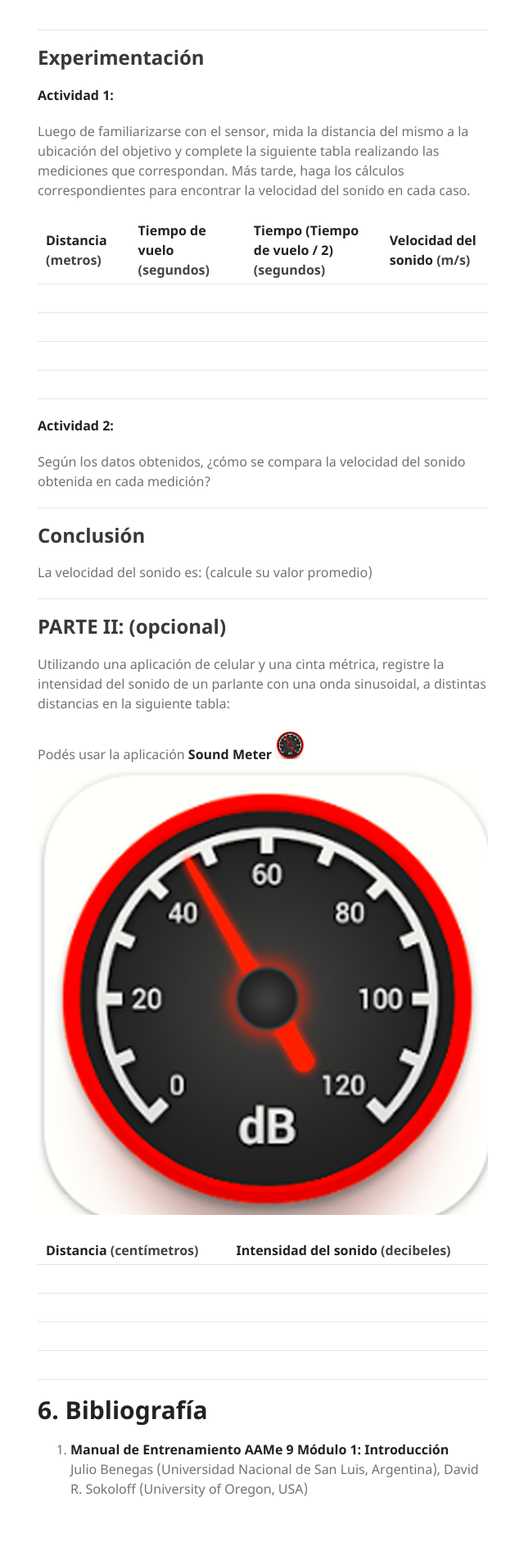
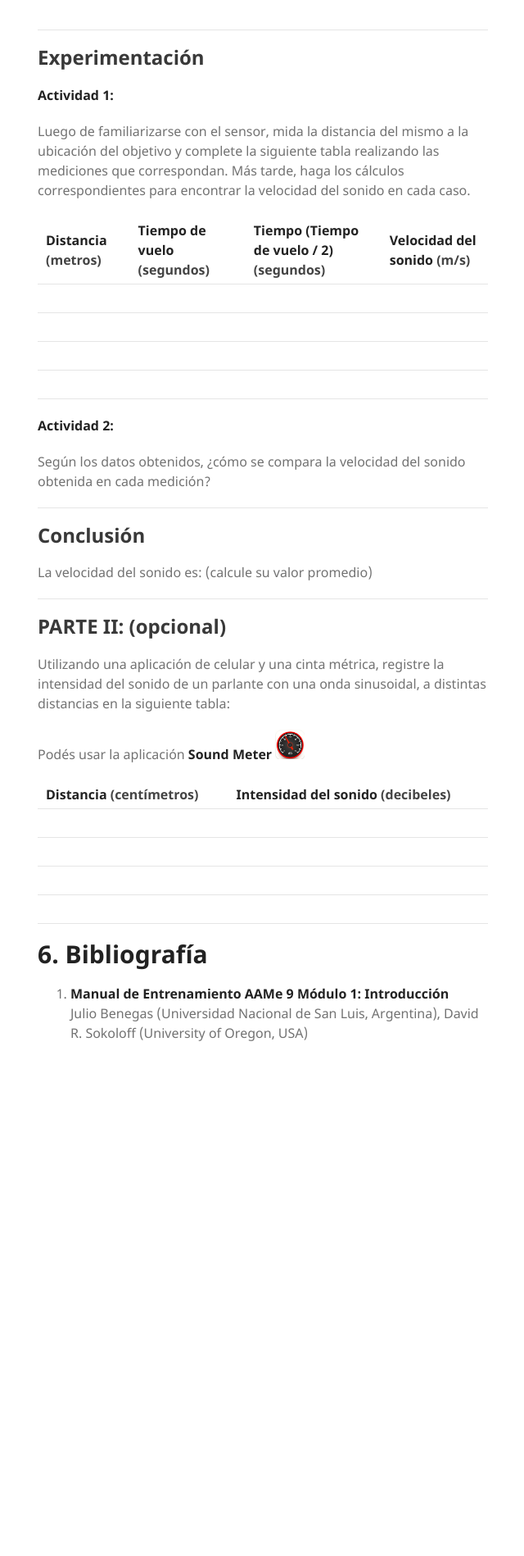
Before and after one commit to labunsl/labunsl.github.io, a Jekyll site: the page built from Documentacion/VelSon-GuiaEscolar.md, in a window 1280 px wide. Shown: the part 1102-3000 px from the top of the page at 82% size, without its empty margins (494-1134 px from the left). Built offline with Jekyll 4.4.1, drawn with Linux system fonts in a browser that asks for light colours; our own code applies the rules of GitHub Pages for plain Markdown files; after the commit the page ends 2444 px from its top, so only the background shows below that.

Commit message:
Update VelSon-GuiaEscolar.md

```diff
--- a/Documentacion/VelSon-GuiaEscolar.md
+++ b/Documentacion/VelSon-GuiaEscolar.md
@@ -65,7 +65,6 @@ La velocidad del sonido es: (calcule su valor promedio)
 Utilizando una aplicación de celular y una cinta métrica, registre la intensidad del sonido de un parlante con una onda sinusoidal, a distintas distancias en la siguiente tabla:
 
 Podés usar la aplicación <a href="https://play.google.com/store/apps/details?id=com.splendapps.decibel"> **Sound Meter** <img src="images/image2.png" alt="Sound Meter" width="36" height="36">
-![alt_text](images/image2.png "image_tooltip")
 
 | **Distancia** (centímetros) | **Intensidad del sonido** (decibeles) |
 |------|------|
```
